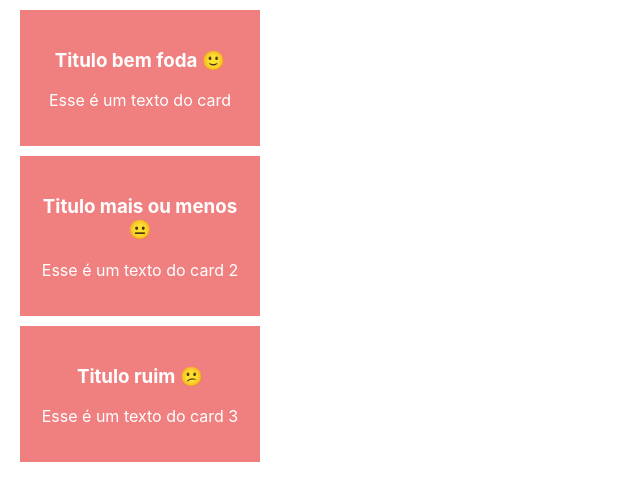
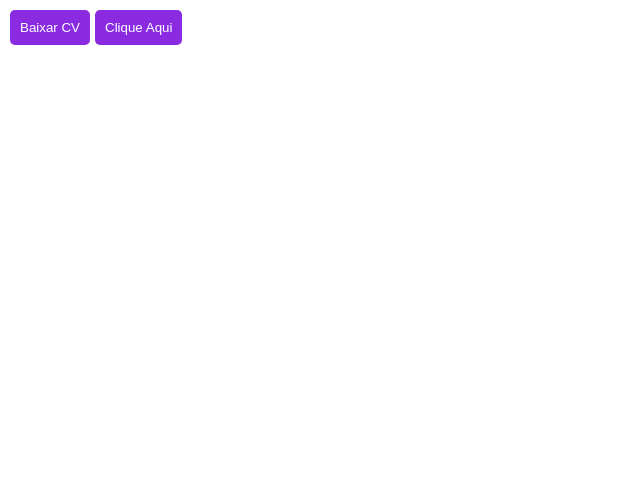
Before and after one commit to GuhLoyola/modulo-base-react, a React (Create React App) app in the folder 05-create-react-app/primeiro-app/: page / in a window 1280 px wide. Shown: the top 500 px of the page, without its empty margins (0-640 px from the left). Built offline with nearby package versions, Linux system fonts and the light colour scheme.

Commit message:
Default props adicionado no componente Button

```diff
--- a/05-create-react-app/primeiro-app/src/App.js
+++ b/05-create-react-app/primeiro-app/src/App.js
@@ -1,24 +1,12 @@
 import './App.css';
-// import Button from './components/button/button';
-import Card from './components/card/card';
+import Button from './components/button/button';
+// import Card from './components/card/card';
 
 function App() {
   return (
     <>
-      <Card>
-        <h3>Titulo bem foda 🙂</h3>
-        <p>Esse é um texto do card</p>
-      </Card>
-
-      <Card>
-        <h3>Titulo mais ou menos 😐</h3>
-        <p>Esse é um texto do card 2</p>
-      </Card>
-
-      <Card>
-        <h3>Titulo ruim 😕</h3>
-        <p>Esse é um texto do card 3</p>
-      </Card>
+    <Button label='Baixar CV'/>
+    <Button/>
     </>
   );
 }
--- a/05-create-react-app/primeiro-app/src/components/button/button.js
+++ b/05-create-react-app/primeiro-app/src/components/button/button.js
@@ -1,7 +1,18 @@
+import React, { Component } from 'react';
 import './button.css'
 
-const Button = () => {
-    return <button className='btn'>Clique aqui</button>
+// const Button = (props) => {
+//     return <button className='btn'>{ props.label }</button>
+// }
+
+class Button extends Component {
+    render() {
+        return <button className='btn'>{ this.props.label }</button>
+    }
+}
+
+Button.defaultProps = {
+    label: 'Clique Aqui'
 }
 
 export default Button;
```
